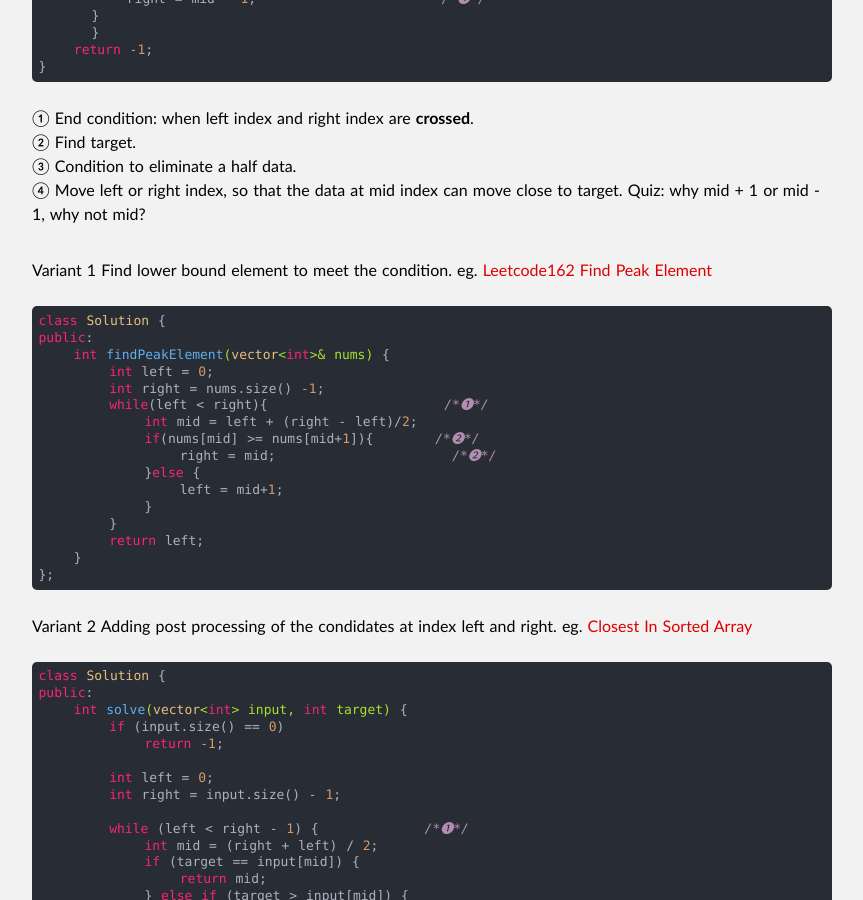
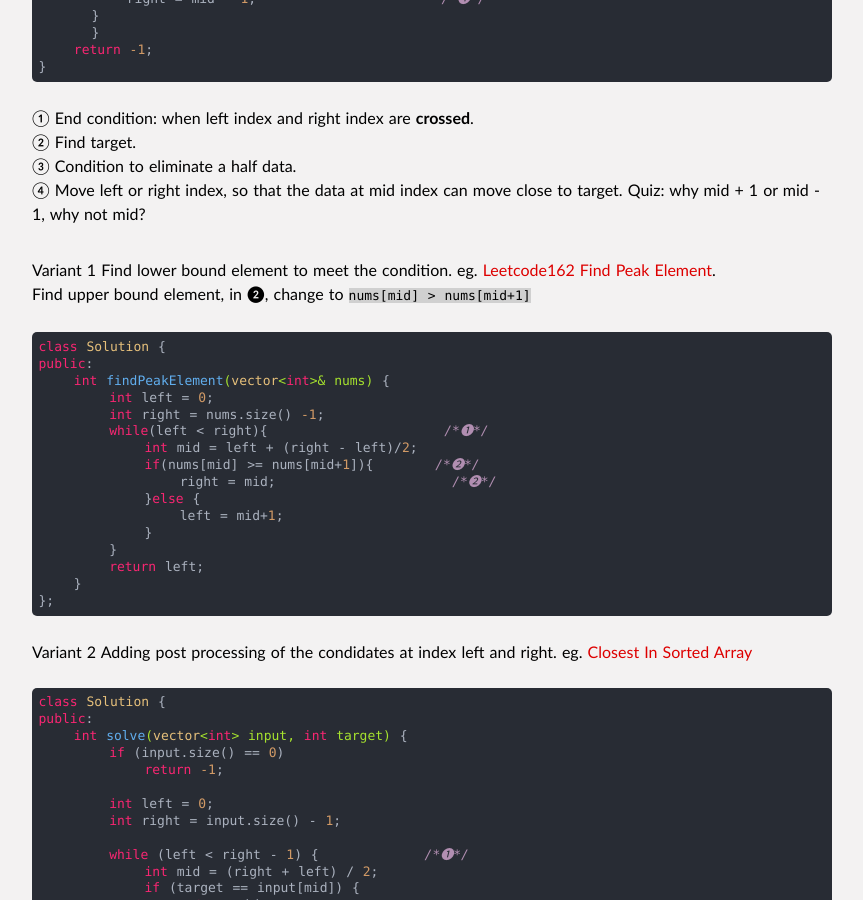
Before and after one commit to goingeast/goingeast.github.io, a Jekyll site: the page built from _posts/2019-06-20-Binary-Search-Question-Summary.md, in a window 1280 px wide and 900 px high, scrolled down 1180 px. Shown: the whole window, without its empty margins (208-1071 px from the left). Built offline with Jekyll 4.4.1, drawn with Linux system fonts in a browser that asks for light colours; our own code applies the rules of GitHub Pages for plain Markdown files.

Commit message:
Update 2019-06-20-Binary-Search-Question-Summary.md

````diff
--- a/_posts/2019-06-20-Binary-Search-Question-Summary.md
+++ b/_posts/2019-06-20-Binary-Search-Question-Summary.md
@@ -47,7 +47,8 @@ int binarySearch(vector<int>& sortedIncreasingData, int target) {
 ④ Move left or right index,  so that the data at mid index can move close to target. Quiz: why mid + 1 or mid - 1, why not mid?
 
 Variant 1
-Find lower bound element to meet the condition. eg. [Leetcode162 Find Peak Element](https://strstr.io/Leetcode162-Find-Peak-Element/)
+Find lower bound element to meet the condition. eg. [Leetcode162 Find Peak Element](https://strstr.io/Leetcode162-Find-Peak-Element/).
+Find upper bound element, in ❷, change to ```nums[mid] > nums[mid+1]```
 ``` cpp
 class Solution {
 public:
````
